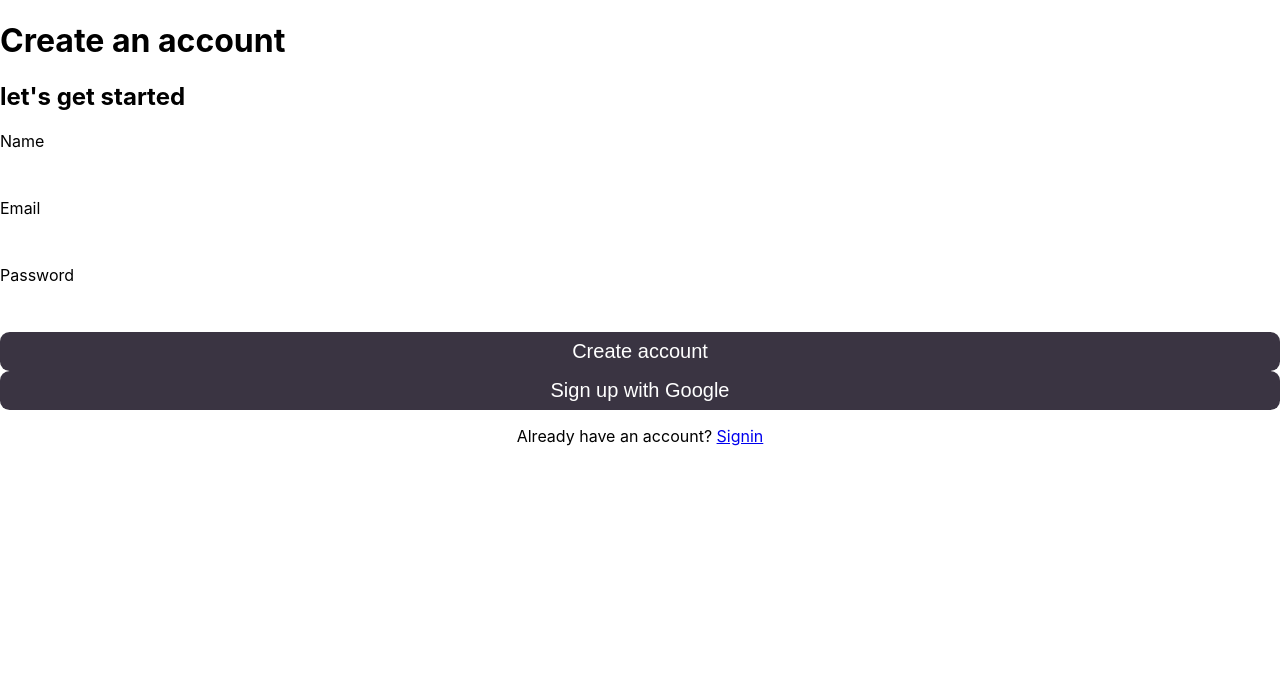
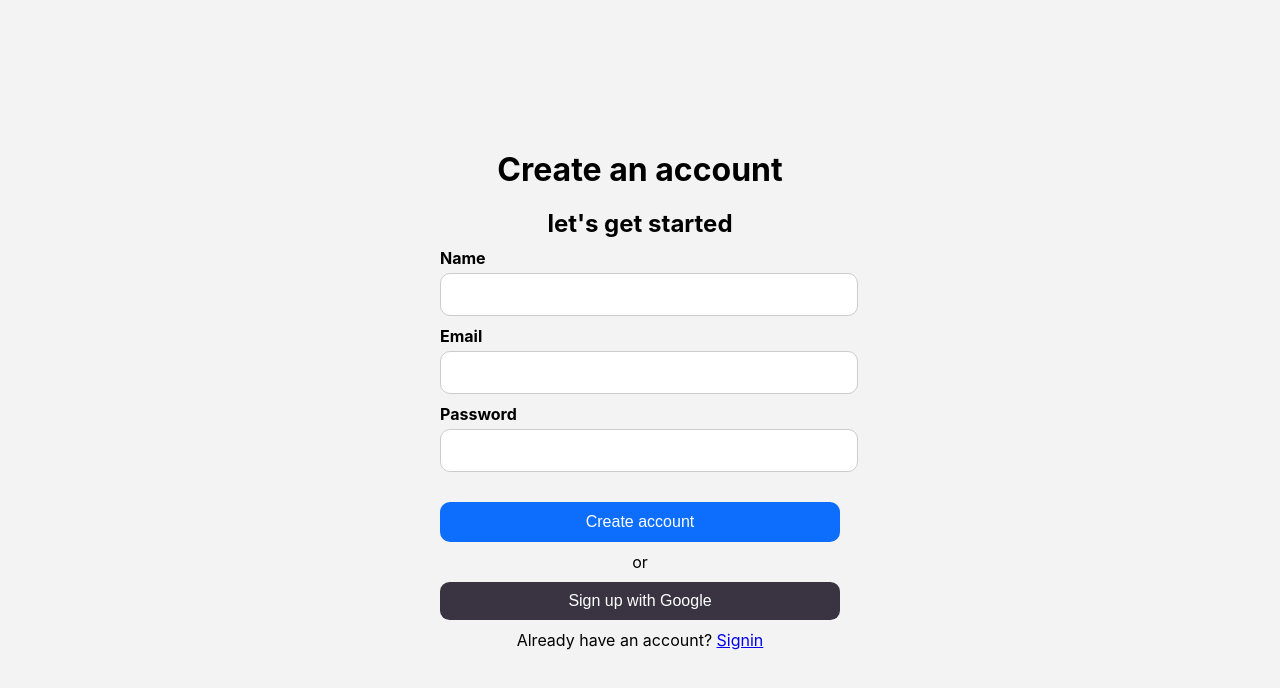
Before and after one commit to sshiwangi/owed-to-code, a React (Create React App) app in the folder frontend/: page /signup in a window 1280 px wide. Shown: the top 688 px of the page. Built offline with nearby package versions, Linux system fonts and the light colour scheme.

Commit message:
new changes

```diff
--- a/frontend/src/components/authentication/Signin.jsx
+++ b/frontend/src/components/authentication/Signin.jsx
@@ -22,23 +22,23 @@ function Signin() {
 
   return (
     <div className="signin-contianer">
-      <h1>Welcome Back</h1>
-      <h2>Welcome back! Please enter your details</h2>
 
-      <button>Signin with Google</button>
+      <h1>Welcome back!</h1>
+       <p>Please enter your details</p>
+
+      <button class="button-sign-in">Signin with Google</button>
       <p>or</p>
       <form onSubmit={handleSignin}>
         <label htmlFor="email">Email</label>
-        <input type="email" name="email" id="email" />
+        <input class="input-signin" type="email" name="email" id="email" />
 
         <label htmlFor="password">Password</label>
-        <input type="password" name="password" id="password" />
+        <input class="input-signin" type="password" name="password" id="password" />
       <p>Forgot password</p>
-      <button type="submit">Sign in</button>
+      <button class="button-sign-in" type="submit">Sign in</button>
       </form>
       <p>Don't have an account <Link to="/signup">Sign up</Link></p>
     </div>
   )
 }
-
 export default Signin
--- a/frontend/src/components/authentication/Signup.jsx
+++ b/frontend/src/components/authentication/Signup.jsx
@@ -27,19 +27,20 @@ function Signup() {
       <form onSubmit={handleSignup}>
 
         <label htmlFor="name">Name</label>
-        <input type="text" name="name" id="name" />
+        <input class="input-signup" type="text" name="name" id="name" />
 
         <label htmlFor="email">Email</label>
-        <input type="email" name="email" id="email" />
+        <input class="input-signup" type="email" name="email" id="email" />
 
         <label htmlFor="password">Password</label>
-        <input type="password" name="password" id="password" />
-      <button type="submit">Create account</button>
+        <input class="input-signup" type="password" name="password" id="password" />
+      <button class="btn-signup" type="submit">Create account</button>
       </form>
-      <button>Sign up with Google</button>
+       <p>or</p>
+      <div className="btn">
+      <button class="btn-sign-up">Sign up with Google</button></div>
       <p>Already have an account? <Link to="/signin">Signin</Link></p>
     </div>
   )
 }
-
 export default Signup
--- a/frontend/src/components/authentication/signin.css
+++ b/frontend/src/components/authentication/signin.css
@@ -0,0 +1,71 @@
+/* signin.css */
+
+.signin-contianer {
+    max-width: 400px;
+    margin: 0 auto;
+    padding: 20px;
+    text-align: center;
+    position: relative;
+    top:60px;
+}
+
+h1,
+h2 {
+    margin: 10px 0;
+}
+
+.button-sign-in {
+    display: block;
+    width: 100%;
+    background-color: #4285F4;
+    color: white;
+    border: none;
+    margin: 10px 0;
+    cursor: pointer;
+    border-radius: 10px;
+    font-size: 16px;
+    padding: 10px;
+
+}
+
+button:hover {
+    background-color: #2c5cd6;
+}
+
+form {
+    text-align: left;
+}
+
+label {
+    display: block;
+    font-weight: bold;
+    margin-bottom: 5px;
+}
+
+.input-signin {
+    width: 100%;
+    padding: 8px;
+    margin-bottom: 10px;
+    border: 1px solid #ccc;
+    border-radius: 4px;
+    height: 25px;
+
+}
+
+p {
+    margin: 10px 0;
+}
+
+button[type="submit"] {
+    background-color: #0d6efd;
+}
+
+button[type="submit"]:hover {
+    background-color: #0750b5;
+}
+
+@media (max-width: 600px) {
+    .signin-contianer {
+        max-width: 90%;
+    }
+}
--- a/frontend/src/components/authentication/signup.css
+++ b/frontend/src/components/authentication/signup.css
@@ -0,0 +1,87 @@
+
+/* signup.css */
+
+.signup-container {
+    display: flex;
+    flex-direction: column;
+    align-items: center;
+    justify-content: center;
+    min-height: 100vh;
+    background-color: #f3f3f3;
+}
+
+h1,
+h2 {
+    margin: 10px 0;
+}
+
+form {
+    text-align: left;
+    width: 100%;
+    max-width: 400px;
+    border-radius: 8px;
+}
+
+.label-input-container {
+    display: flex;
+    flex-direction: column;
+    align-items: flex-start;
+}
+.label-input-container label {
+    font-weight: bold;
+    margin-bottom: 5px;
+}
+
+.input-signup {
+    width: 100%;
+    padding: 8px;
+    margin-bottom: 10px;
+    border: 1px solid #ccc;
+    border-radius: 10px;
+    height: 25px;
+}
+
+.btn-signup {
+    display: block;
+    width: 100%;
+    background-color: #4285F4;
+    color: white;
+    border: none;
+    padding: 10px;
+    margin-top:20px;
+    cursor: pointer;
+    border-radius: 10px;
+    font-size: 16px;
+    height: 40px;
+
+}
+.btn{
+    max-width:400px;
+    width:100%;
+
+}
+.btn-sign-up{
+    width:100%;
+    font-size:16px;
+    padding: 10px;
+}
+
+.btn-signup:hover {
+    background-color: #2c5cd6;
+}
+
+p {
+    margin: 10px 0;
+}
+
+@media (max-width: 600px) {
+    .signup-container {
+        padding: 20px;
+    }
+
+    .input-signup,
+    .btn-signup {
+        height: 36px;
+        /* Adjust height for smaller screens */
+    }
+}
--- a/frontend/src/pages/Home/Home.jsx
+++ b/frontend/src/pages/Home/Home.jsx
@@ -19,7 +19,8 @@ const Home = () => {
           <p>There is a little fatigue, but in general i feel good.</p>
           <div className="moods">
             <div className="mood-circle-1"></div>
-            .mood-circle-2
+            <div className="mood-circle-2"></div>
+            <div className="mood-circle-3"></div>
           </div>
         </div>
         <div className="custom-div-2">
```
